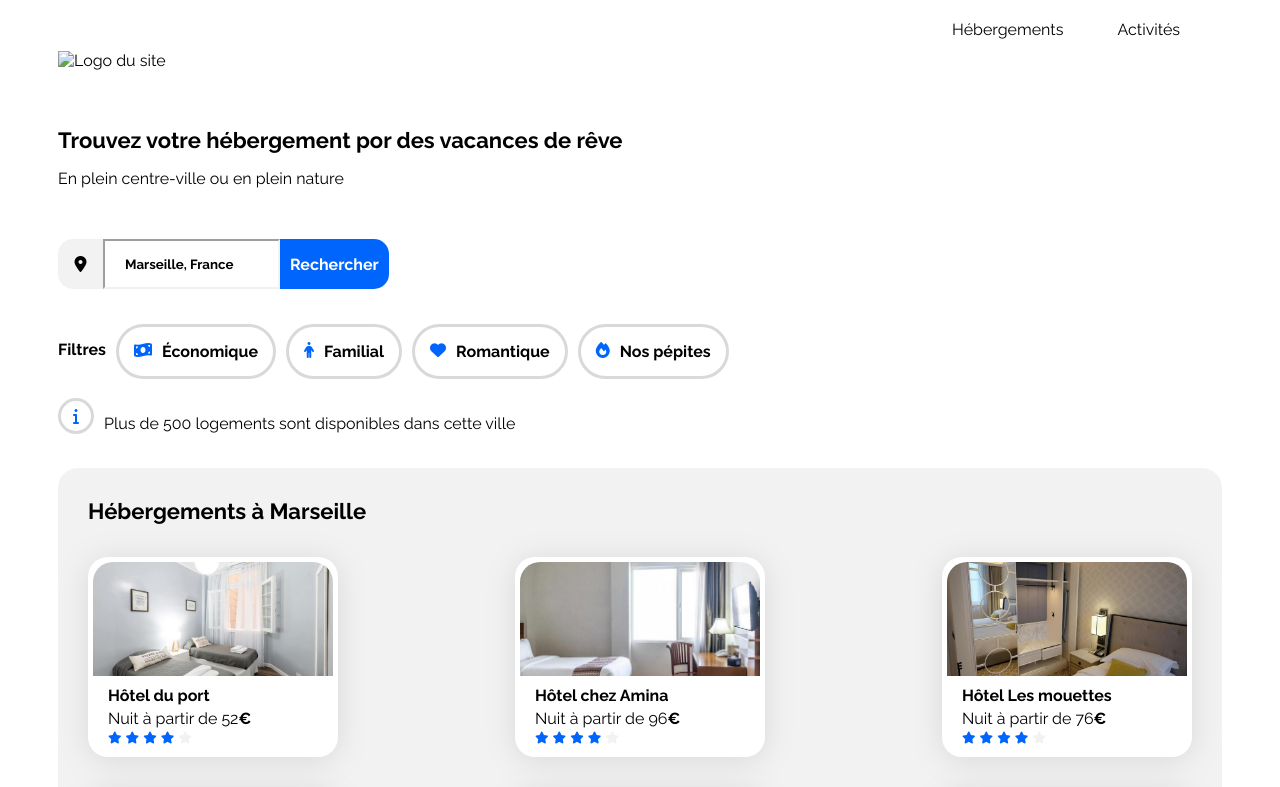
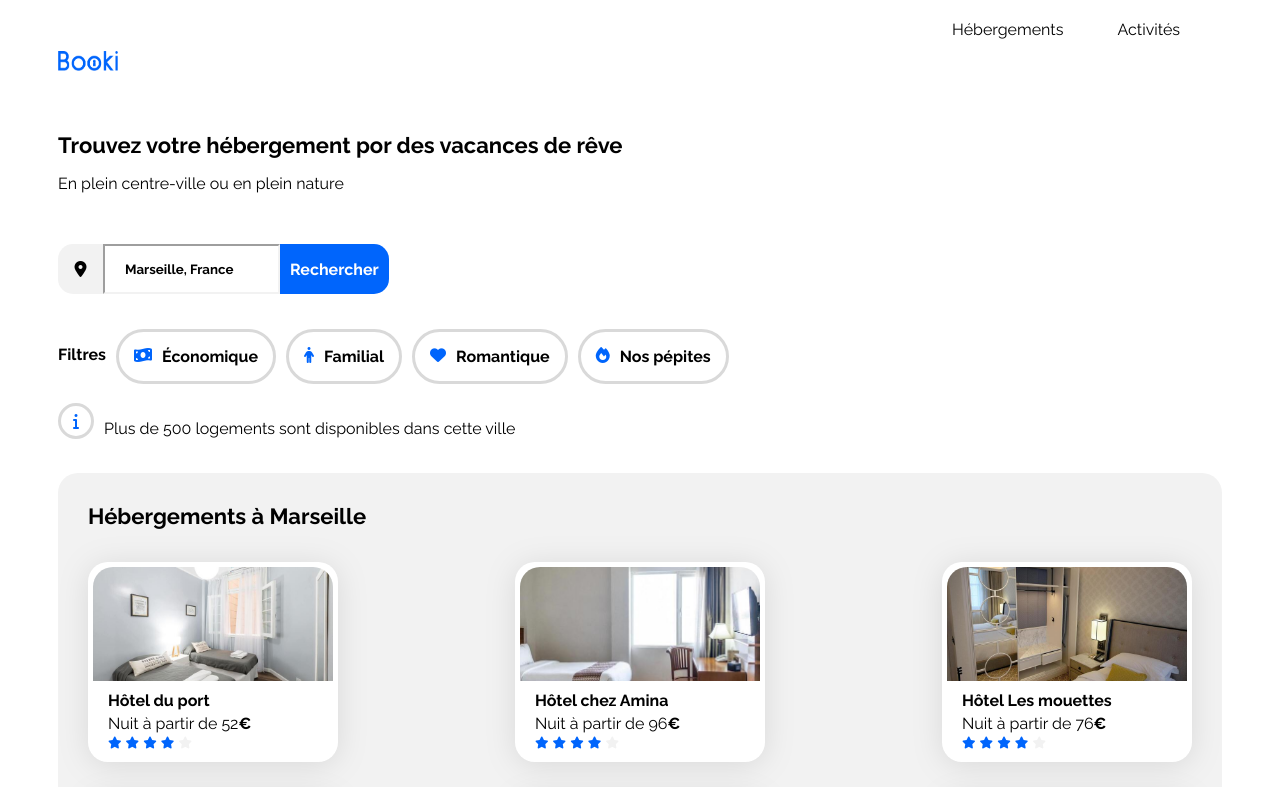
Before and after one commit to michelre/Projet-3, a plain HTML site: page index.html in a window 1280 px wide. Shown: the top 787 px of the page. Drawn offline with Linux system fonts and the light colour scheme; the site is published under a folder, as on GitHub Pages, so addresses that start at the root find nothing.

Commit message:
update index file

```diff
--- a/index.html
+++ b/index.html
@@ -25,7 +25,7 @@
                 <a href="#lien-hébergements">Hébergements</a>
                 <a href="#lien-activités">Activités</a>
             </nav>
-            <img src="/images/logo/Booki.png" alt="Logo du site" id="logo">
+            <img src="images/logo/Booki.png" alt="Logo du site" id="logo">
             <br>
             <br>
             <br>
```
